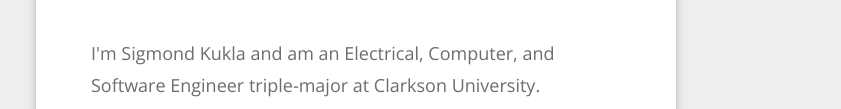
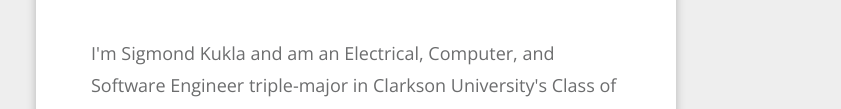
Before and after one commit to sigmondkukla/sigmondkukla, a plain HTML site: page index.html in a window 1280 px wide. Shown: the part 672-781 px from the top of the page, without its empty margins (284-1125 px from the left). Drawn offline with nearby package versions, Linux system fonts and the light colour scheme.

Commit message:
Add graduation year

```diff
--- a/index.html
+++ b/index.html
@@ -61,7 +61,7 @@
           <h2 class="page-title">Hi there 👋</h2>
           <p class="mb-4">
             I'm Sigmond Kukla and am an Electrical, Computer, and Software Engineer
-            triple-major at Clarkson University.
+            triple-major in Clarkson University's Class of 2028.
           </p>
           <p>
             As an undergraduate research assistant in Clarkson's Center for Advanced PCB Design & Manufacturing,
```
